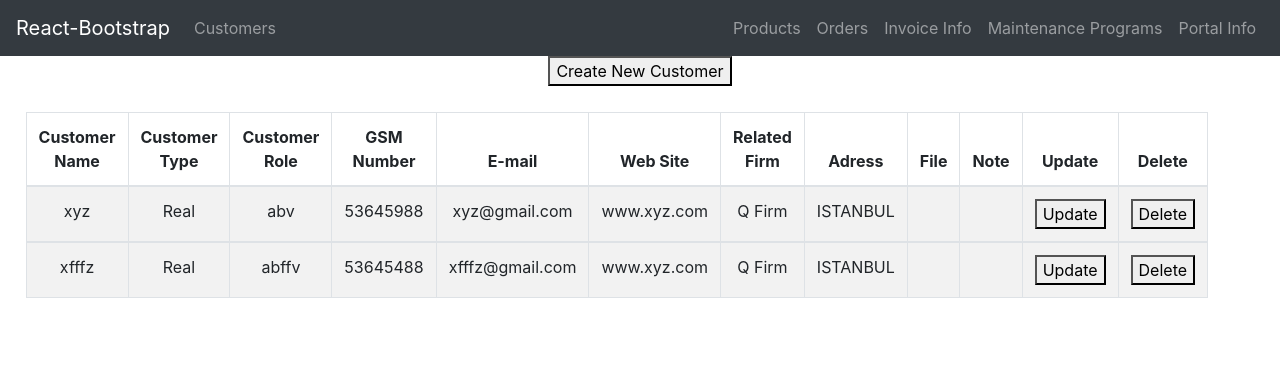
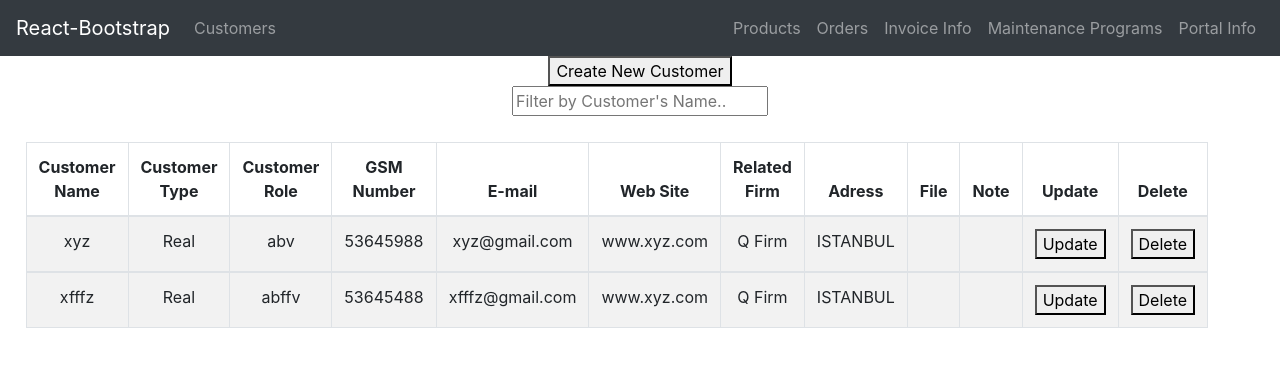
Before and after one commit to ceydaulubas/react-serviceSoft, a React (Create React App) app: page / in a window 1280 px wide. Shown: the top 366 px of the page. Built offline with nearby package versions, Linux system fonts and the light colour scheme.

Commit message:
filter searching function is working

```diff
--- /dev/null
+++ b/src/components/Pages/Home-Customer/FilterCustomers/Filter.js
@@ -0,0 +1,24 @@
+import React from 'react'
+
+const CustomerNameSearch = (props) => {
+
+    // handleSearchInput() - monitor all the changes coming into the input field and change the state
+    const handleSearchInput = (event) => {
+        let inputValue = event.target.value;
+        console.log(event.target);
+        props.handleFilterSearch(inputValue);
+    };
+
+    return (
+        <div>
+            <input
+                className="customerNameSearch"
+                name="search"
+                type="text"
+                placeholder="Filter by Customer's Name.."
+                onChange={handleSearchInput} />
+        </div>
+    )
+}
+
+export default CustomerNameSearch;
--- a/src/components/Pages/Home-Customer/HomeCustomer.js
+++ b/src/components/Pages/Home-Customer/HomeCustomer.js
@@ -4,12 +4,14 @@ import { Table } from 'react-bootstrap'
 import customersList from '../../../customers.json'
 import CustomerForm from './CustomerForm/CustomerForm';
 import CustomerBox from './CustomerBox/CustomerBox';
+import CustomerNameSearch from './FilterCustomers/Filter'
 
 import '../Home-Customer/CustomerBox/box.css'
 
 export class HomeCustomer extends Component {
     state = {
         customerState: customersList,
+        filteredCustomerNameListState: [],
         form: false,
     };
 
@@ -32,6 +34,7 @@ export class HomeCustomer extends Component {
     handleDeleteCustomer = (customerId) => {
         const customerCopy = this.state.customerState;
         var customerIndex = customerCopy.findIndex((item) => item.key === customerId);
+        console.log(customerIndex);
         customerCopy.splice(customerIndex, 1);
         this.setState({
             customerState: customerCopy
@@ -47,7 +50,18 @@ export class HomeCustomer extends Component {
     //         customerState:customerCopy });
     // }
 
-    //handleFilterCustomerName
+    // filter customer name according to the incoming search value
+    handleFilterCustomerName = (searchInput) => {
+        const stateCopy = { ...this.state };
+        const filteredCustomersList = stateCopy.customerState.filter((customerItem) =>
+            customerItem.customerName.toLowerCase().includes(searchInput.toLowerCase())
+        );
+        stateCopy.filteredCustomerNameListState = filteredCustomersList;
+        stateCopy.searching = true;
+
+        this.setState(stateCopy);
+    };
+
 
 
     render() {
@@ -58,12 +72,14 @@ export class HomeCustomer extends Component {
                 <button className="addCustomerButton" onClick={this.handleRenderForm}>
                     Create New Customer
         </button>
+
                 {/* Toggle the form when this.state.form has the value of "true"*/}
                 {this.state.form && (
                     <CustomerForm handleLiftCustomerFormState={this.handleAddNewCustomer} />
                 )}
 
                 <div>
+                    <CustomerNameSearch handleFilterSearch={this.handleFilterCustomerName} />
                     <Table striped bordered hover className="table">
                         <thead>
                             <tr>
@@ -81,14 +97,25 @@ export class HomeCustomer extends Component {
                                 <th>Delete</th>
                             </tr>
                         </thead>
-                        {this.state.customerState.map((Customer, index) => (
-                            <CustomerBox
-                                key={index}
-                                {...Customer}
-                                clickToDelete={this.handleDeleteCustomer}
 
-                            />
-                        ))}
+                        {/* Mapping through the state of insurances and passing them to the InsuranceBox component */}
+                        {this.state.searching
+                            ? this.state.filteredCustomerNameListState.map((Customer, index) => (
+                                <CustomerBox
+                                    key={index}
+                                    {...Customer}
+                                    clickToDelete={this.handleDeleteCustomer}
+                                />
+                            ))
+                            : this.state.customerState.map((Customer, index) => (
+                                <CustomerBox
+                                    key={index}
+                                    {...Customer}
+                                    clickToDelete={this.handleDeleteCustomer}
+
+                                />
+                            ))
+                        }
                     </Table>
                 </div>
             </div>
```
